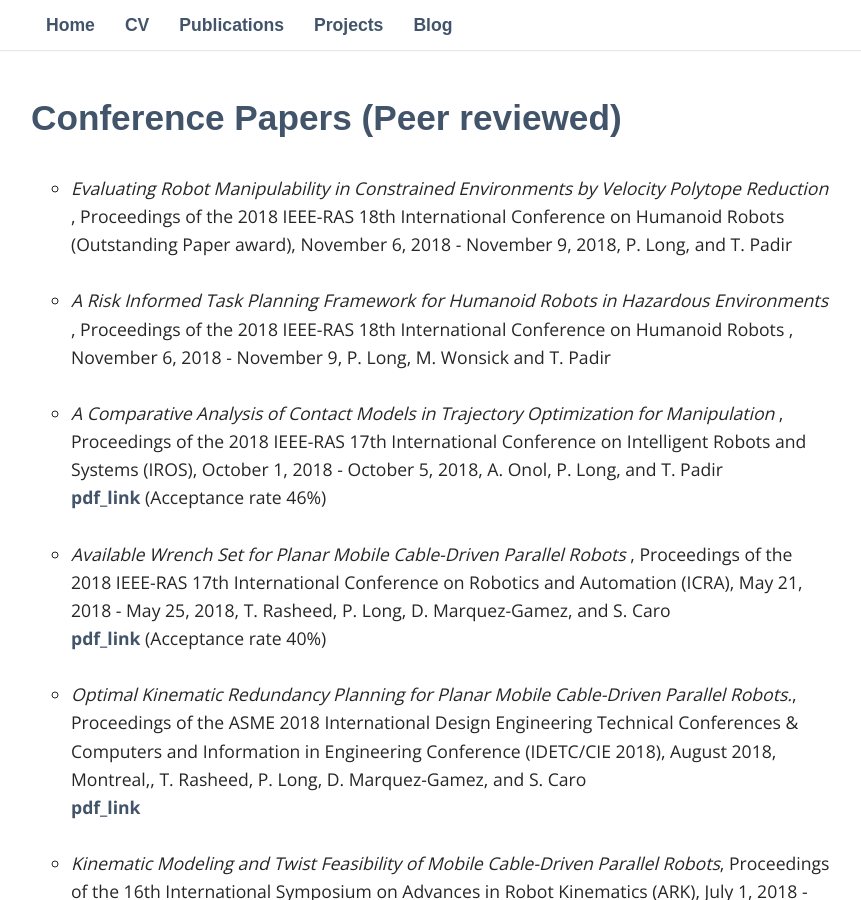
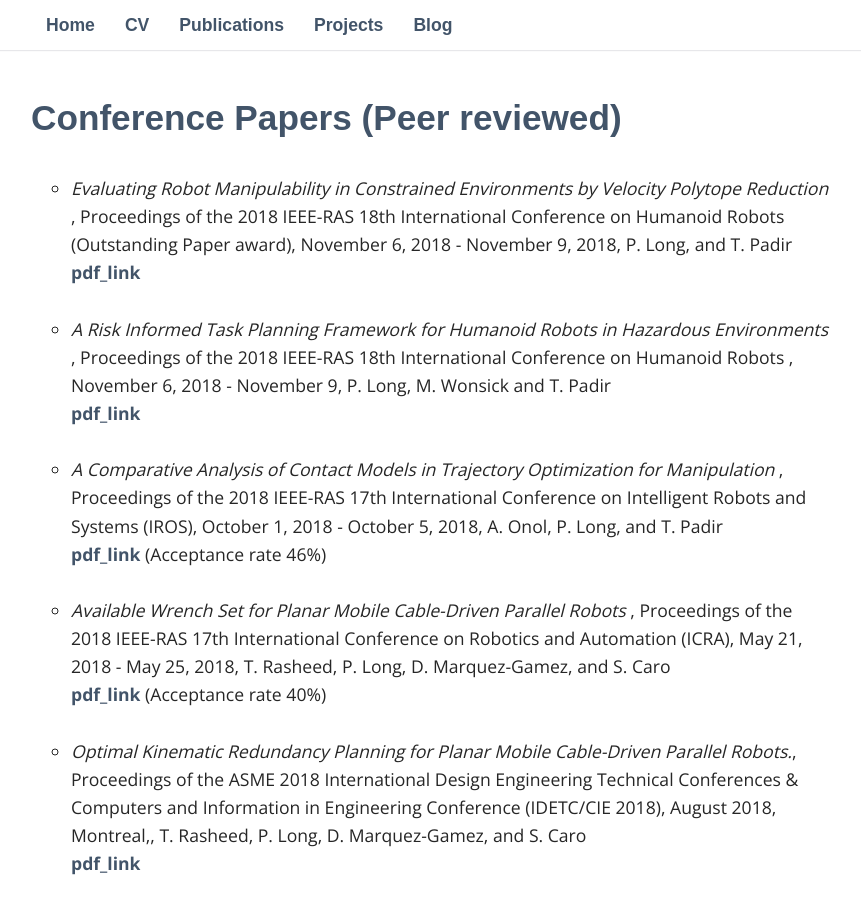
Before and after one commit to philip-long/philip-long.github.io, a Jekyll site: the page built from publications/index.html, in a window 1280 px wide and 900 px high, scrolled down 560 px. Shown: the whole window, without its empty margins (209-1070 px from the left). Built offline with Jekyll 4.4.1, drawn with Linux system fonts in a browser that asks for light colours; nearby versions of some CDN libraries; some web fonts are replaced; library files that are not in the unit come from our copies.

Commit message:
Update index.html

```diff
--- a/publications/index.html
+++ b/publications/index.html
@@ -41,7 +41,7 @@ title: Publications
      <i>Evaluating Robot Manipulability in Constrained Environments by Velocity Polytope Reduction   </i>,
                  Proceedings of the 2018 IEEE-RAS 18th International Conference on Humanoid Robots (Outstanding Paper award),
              November 6, 2018 - November 9, 2018, P. Long, and T. Padir <br>
-
+           <a href="https://www.researchgate.net/profile/Philip_Long2/publication/327669630_Evaluating_Robot_Manipulability_in_Constrained_Environments_by_Velocity_Polytope_Reduction/links/5b9d386c45851574f7ce3376/Evaluating-Robot-Manipulability-in-Constrained-Environments-by-Velocity-Polytope-Reduction.pdf"> pdf_link</a>
     </li>
        <br>
 
@@ -49,6 +49,7 @@ title: Publications
      <i>A Risk Informed Task Planning Framework for Humanoid Robots in Hazardous Environments    </i>,
              Proceedings of the 2018 IEEE-RAS 18th International Conference on Humanoid Robots ,
             November 6, 2018 - November 9, P. Long, M. Wonsick and T. Padir <br>
+    <a href="https://www.researchgate.net/profile/Philip_Long2/publication/328416521_A_Risk_Informed_Task_Planning_Framework_for_Humanoid_Robots_in_Hazardous_Environments/links/5bccde5c458515f7d9cf2298/A-Risk-Informed-Task-Planning-Framework-for-Humanoid-Robots-in-Hazardous-Environments.pdf"> pdf_link</a>
 
     </li>
        <br>
```
